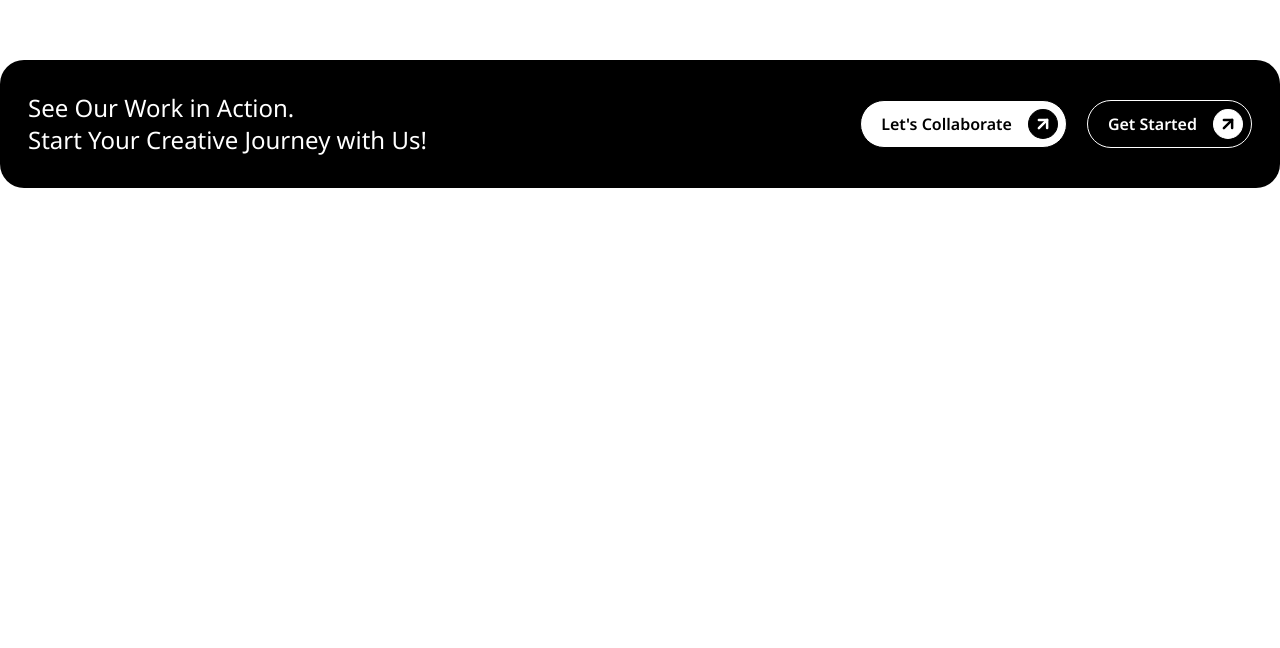
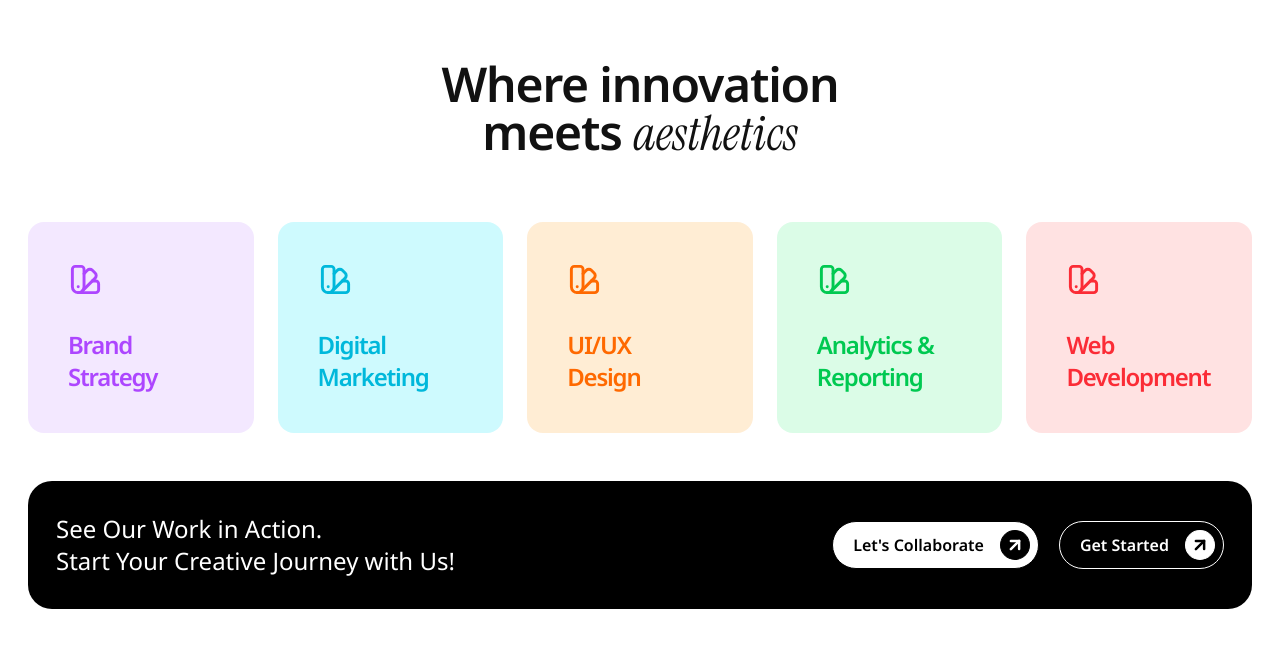
Before and after one commit to Bharat-Rajoriya/Agency-Site, a React (Vite) app: page / in a window 1280 px wide. Shown: the part 1540-2188 px from the top of the page. Before the commit the page ends 1728 px from the top, so only its background shows below. Built offline with nearby package versions, Linux system fonts and the light colour scheme.

Commit message:
3rd section added

```diff
--- /dev/null
+++ b/src/component/Home Page/ServicesHome.tsx
@@ -0,0 +1,43 @@
+import { SwatchBook } from "lucide-react"
+import CtaBtnBreaker from "../CtaBtnBreaker"
+
+
+const ServicesHome = () => {
+  return (
+    <div className="containerd flex-col gap-12 h-screen">
+        <div className="flex flex-col justify-center items-center gap-10 lg:gap-16 ">
+            <h2 className="text-5xl font-semibold tracking-tight max-w-106.25 text-center" >
+                Where innovation meets <span className="span-txt">aesthetics</span>
+            </h2>
+            <div className="w-full">
+                <div className="grid auto-rows-max grid-cols-1 sm:grid-cols-2 md:grid-cols-3 lg:grid-cols-5 2xl:grid-cols-5 gap-6 w-full">
+                    <div className="flex flex-col gap-8 h-full p-10 bg-purple-100 text-purple-500 rounded-2xl">
+                        <SwatchBook size={35}/>
+                        <h3 className="text-purple-500! text-2xl font-semibold tracking-tighter">Brand <br/>Strategy</h3>
+                    </div>
+                    <div className="flex flex-col gap-8 h-full p-10 bg-cyan-100 text-cyan-500 rounded-2xl">
+                        <SwatchBook size={35}/>
+                        <h3 className="text-cyan-500! text-2xl font-semibold tracking-tighter">Digital<br/>Marketing</h3>
+                    </div>
+                    <div className="flex flex-col gap-8 h-full p-10 bg-orange-100 text-orange-500 rounded-2xl">
+                        <SwatchBook size={35}/>
+                        <h3 className="text-orange-500! text-2xl font-semibold tracking-tighter">UI/UX<br/>Design</h3>
+                    </div>
+                    <div className="flex flex-col gap-8 h-full p-10 bg-green-100 text-green-500 rounded-2xl">
+                        <SwatchBook size={35}/>
+                        <h3 className="text-green-500! text-2xl font-semibold tracking-tighter">Analytics &<br/>Reporting</h3>
+                    </div>
+                    <div className="flex flex-col gap-8 h-full p-10 bg-red-100 text-red-500 rounded-2xl">
+                        <SwatchBook size={35}/>
+                        <h3 className="text-red-500! text-2xl font-semibold tracking-tighter">Web<br/>Development</h3>
+                    </div>
+                </div>
+
+            </div>
+        </div>
+        <CtaBtnBreaker></CtaBtnBreaker>
+    </div>
+  )
+}
+
+export default ServicesHome
--- a/src/pages/Home.tsx
+++ b/src/pages/Home.tsx
@@ -1,6 +1,6 @@
-import CtaBtnBreaker from "../component/CtaBtnBreaker"
 import HeroSection from "../component/Home Page/HeroSection"
 import HighlightSection from "../component/Home Page/HighlightSection"
+import ServicesHome from "../component/Home Page/ServicesHome"
 
 
 const Home = () => {
@@ -8,7 +8,7 @@ const Home = () => {
     <div>
       <HeroSection></HeroSection>
       <HighlightSection></HighlightSection>
-      <CtaBtnBreaker></CtaBtnBreaker>
+      <ServicesHome></ServicesHome>
     </div>
   )
 }
```
